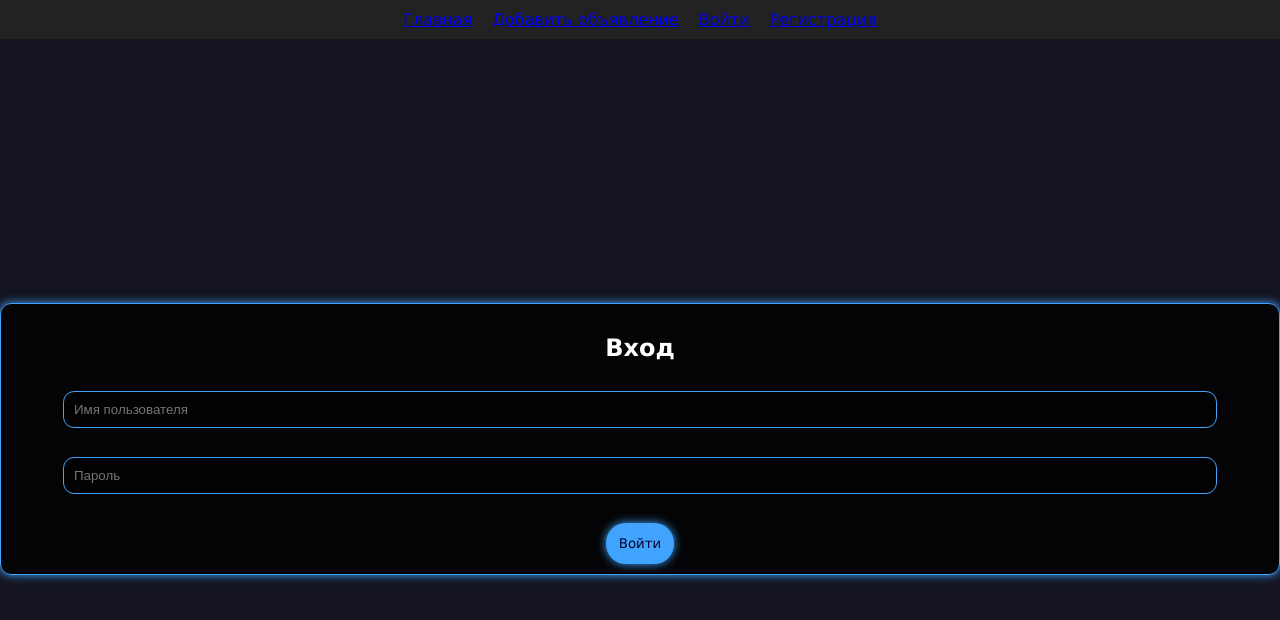
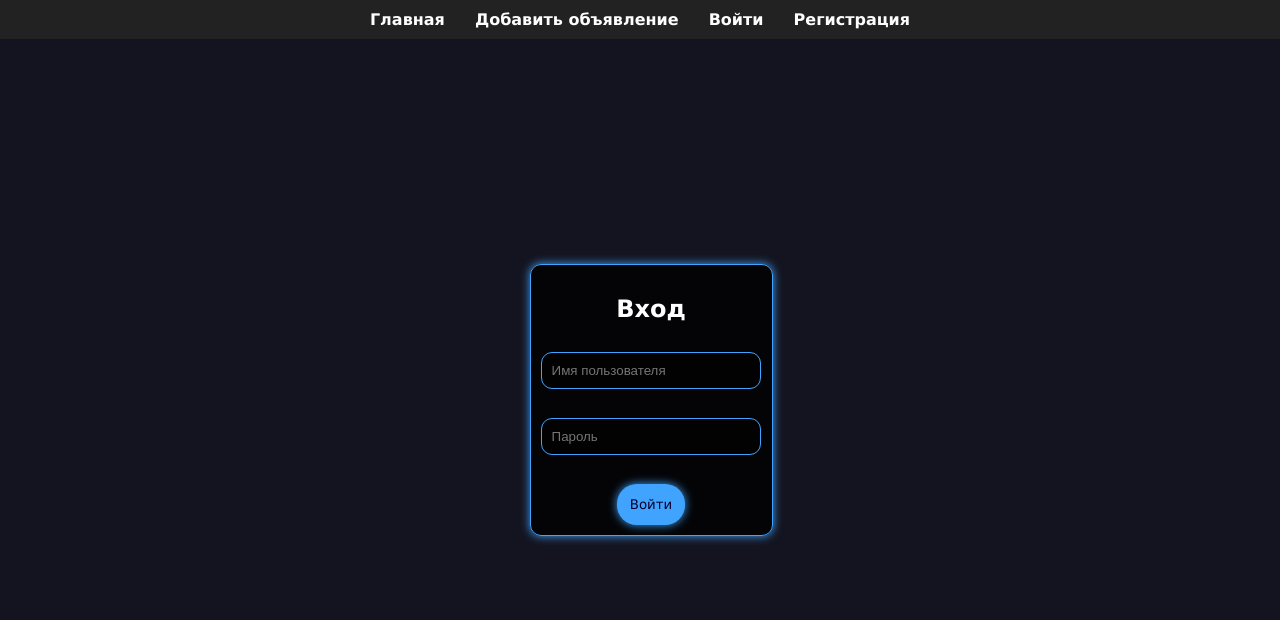
Before and after one commit to penkayone/ReactifyAds, a React (Create React App) app: page /login in a window 1280 px wide. Shown: the top 620 px of the page. Built offline with nearby package versions, Linux system fonts and the light colour scheme.

Commit message:
Removed window.location.href = '/profile' immediately after a successful login, Added setTimeout before redirect, Zeroed setMessage when starting a new request, Added .login-container, Simplified JSX.

```diff
--- a/src/App.jsx
+++ b/src/App.jsx
@@ -9,17 +9,13 @@ const App = () => {
     return (
         <Router>
             {/* Меню */}
-            <nav style={{
-                padding: '10px',
-                backgroundColor: '#222',
-                display: 'flex',
-                justifyContent: 'center',
-                gap: '20px'
-            }}>
-                <Link to="/">Главная</Link>
-                <Link to="/add-ad">Добавить объявление</Link>
-                <Link to="/login">Войти</Link>
-                <Link to="/register">Регистрация</Link>
+            <nav className="navbar">
+                <ul className="nav-list">
+                    <li><Link to="/">Главная</Link></li>
+                    <li><Link to="/add-ad">Добавить объявление</Link></li>
+                    <li><Link to="/login">Войти</Link></li>
+                    <li><Link to="/register">Регистрация</Link></li>
+                </ul>
             </nav>
 
             {/* Страницы */}
--- a/src/components/LoginForm.jsx
+++ b/src/components/LoginForm.jsx
@@ -12,6 +12,7 @@ const LoginForm = () => {
     const handleSubmit = async (e) => {
         e.preventDefault();
         setLoading(true);
+        setMessage('');
 
         try {
             const response = await apiClient.post('/auth/login', {
@@ -19,18 +20,24 @@ const LoginForm = () => {
                 password
             });
 
+            // Сохраняем токен
             localStorage.setItem('authToken', response.data.token);
-            setMessage('Вход выполнен!');
+            setMessage('Вход выполнен! Перенаправление...');
+
+            // Переходим на профиль
+            setTimeout(() => {
                 window.location.href = '/profile';
+            }, 1000);
         } catch (error) {
             console.error('Ошибка входа:', error);
-            setMessage('Неверный логин или пароль');
+            setMessage('Неверное имя пользователя или пароль');
         } finally {
             setLoading(false);
         }
     };
 
     return (
+        <div className="login-container">
             <form onSubmit={handleSubmit} className="form full-width">
                 <h2 className="form-title">Вход</h2>
 
@@ -58,14 +65,15 @@ const LoginForm = () => {
 
                 <button type="submit" className="form-button" disabled={loading}>
                     {loading ? (
-                    <span className="spinner"></span>
+                        <span className="spinner">Загрузка...</span>
                     ) : (
                         'Войти'
                     )}
                 </button>
 
-            {message && <p style={{ color: 'red' }}>{message}</p>}
+                {message && <p className="form-message">{message}</p>}
             </form>
+        </div>
     );
 };
 
--- a/src/css/authorization.css
+++ b/src/css/authorization.css
@@ -94,16 +94,51 @@
     transform: scale(110%);
 }
 
+.navbar {
+    padding: 10px 20px;
+    background-color: #222;
+    color: white;
+    position: fixed;
+    top: 0;
+    left: 0;
+    right: 0;
+    z-index: 1000;
+}
+
+.nav-list {
+    display: flex;
+    justify-content: center;
+    gap: 30px;
+    list-style: none;
+    margin: 0;
+    padding: 0;
+}
+
+.nav-list li a {
+    color: white;
+    text-decoration: none;
+    font-weight: bold;
+}
+
+.nav-list li a:hover {
+    color: var(--app-color);
+}
+
 .spinner {
-    border: 4px solid rgba(0, 0, 0, 0.1);
+    border: 4px solid rgba(255, 255, 255, 0.3);
     border-left-color: #fff;
     border-radius: 50%;
     width: 20px;
     height: 20px;
     display: inline-block;
-    animation: spin 0.8s linear infinite;
+    animation: spin 1s linear infinite;
 }
 
 @keyframes spin {
     to { transform: rotate(360deg); }
 }
+
+.form-message {
+    margin-top: 10px;
+    font-weight: bold;
+}
```
Lines whose indentation alone changed are shown as unchanged.
